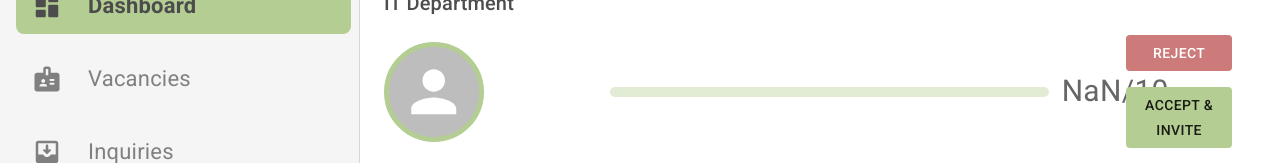
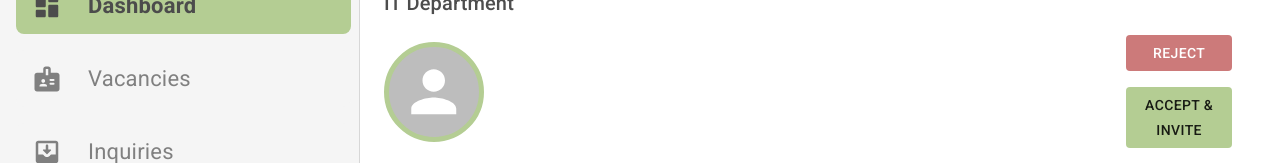
Before and after one commit to HdM-LLM/frontend, a React (Create React App) app: page /vacancies/1/applicant/1 in a window 1280 px wide. Shown: the part 135-298 px from the top of the page. Built offline with nearby package versions, Linux system fonts and the light colour scheme; no server answers.

Commit message:
Adjusted the calculation of meanRating to the backend totalScore value

```diff
--- a/src/pages/ApplicantDetailsPage.tsx
+++ b/src/pages/ApplicantDetailsPage.tsx
@@ -66,9 +66,13 @@ export default function ApplicantDetailsPage() {
 
   useEffect(() => {
     // Set mean rating
-    const meanRating = applicantRatings.reduce((a, b) => a + b.score, 0) / applicantRatings.length;
-    setMeanApplicantRating(meanRating);
-  }, [applicantRatings]);
+    if (applicant) {
+      const totalScoreNumber = parseFloat(applicant.totalScore);
+      setMeanApplicantRating(totalScoreNumber);
+    } else {
+      setMeanApplicantRating(0);
+    }
+  }, [applicant]);
 
   // Function to get pdf from backend
   const getCvAsPdf = () => {
@@ -84,8 +88,6 @@ export default function ApplicantDetailsPage() {
 
     return api.fetchCvURL(applicant_id, vacancy_id);
   };
-
-  const linearProgressValue = (meanApplicantRating / maxProgressBarValue) * 100;
 
   return (
     <Box
@@ -142,9 +144,11 @@ export default function ApplicantDetailsPage() {
               display: 'flex',
             }}
           >
+            {applicant && (
+              <>
                 <LinearProgress
                   variant="determinate"
-              value={linearProgressValue}
+                  value={(meanApplicantRating / maxProgressBarValue) * 100}
                   color="secondary"
                   sx={{
                     height: 10,
@@ -160,6 +164,8 @@ export default function ApplicantDetailsPage() {
                 >
                   {meanApplicantRating.toFixed(1) + '/10'}
                 </Typography>
+              </>
+            )}
           </Box>
         </Box>
         <Box sx={{ maxWidth: '25%', width: '17%', marginRight: 3 }}>
@@ -237,6 +243,7 @@ const defaultApplicant: Applicant = {
   skills: [],
   img: '',
   dateCreated: '20.08.2023',
+  totalScore: '7',
 };
 
 ApplicantDetailsPage.defaultProps = {
--- a/src/types/applicant.ts
+++ b/src/types/applicant.ts
@@ -12,4 +12,5 @@ export type Applicant = BusinessObject & {
   phoneNumber: string;
   skills: Skill[];
   img: string;
+  totalScore: string;
 };
```
Lines whose indentation alone changed are shown as unchanged.
